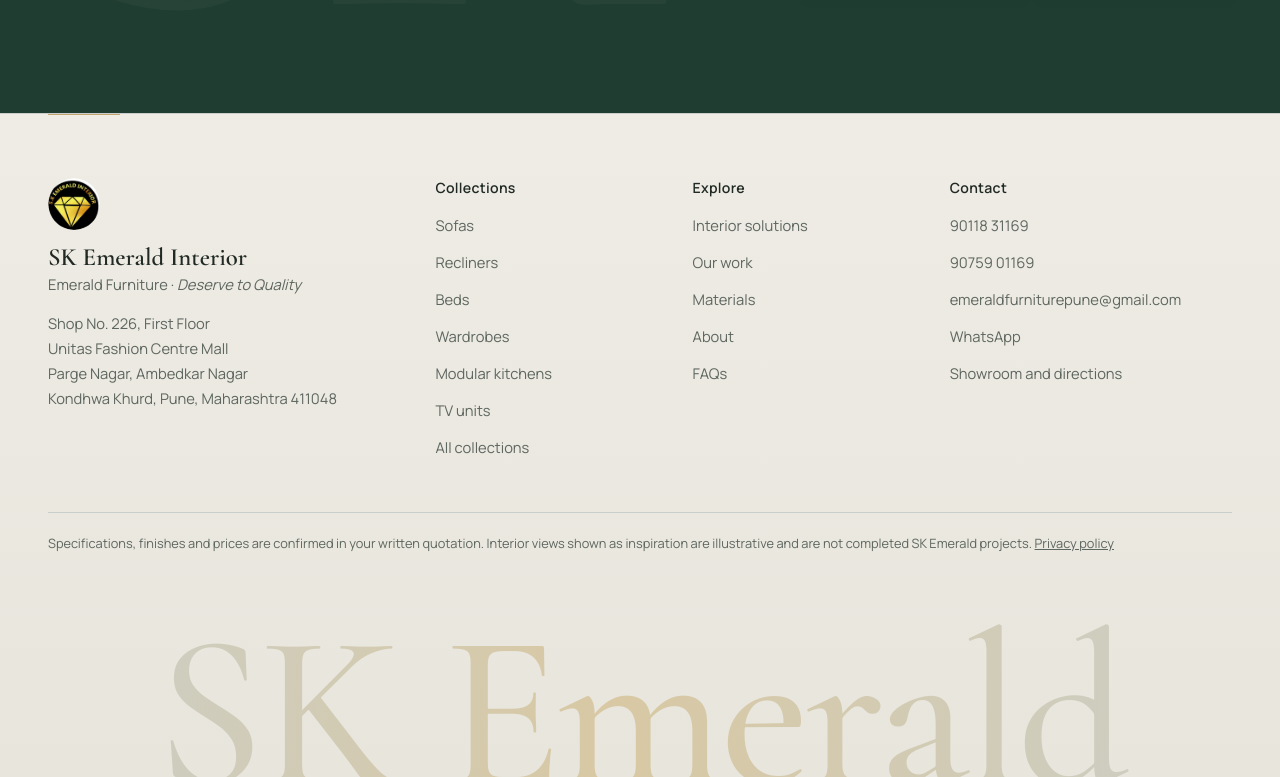
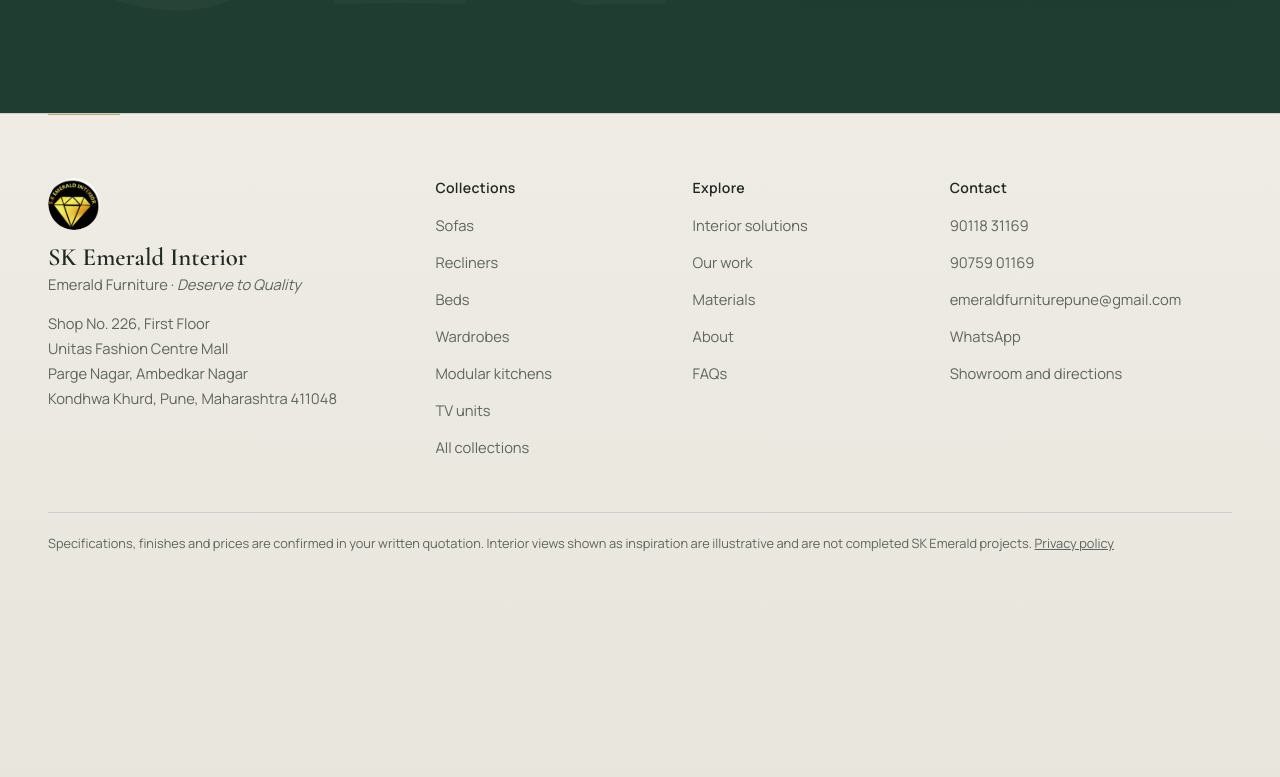
Before and after one commit to faisalahmad7/SK-emerald-landing-page, a React (Vite) app: page / in a window 1280 px wide. Shown: the part 10379-11156 px from the top of the page. Built offline with nearby package versions, Linux system fonts and the light colour scheme.

Commit message:
Mark footer signature for scroll reveal

```diff
--- a/src/components/Layout.jsx
+++ b/src/components/Layout.jsx
@@ -118,7 +118,7 @@ export function Footer() {
         </div>
         <p className="legal">Specifications, finishes and prices are confirmed in your written quotation. Interior views shown as inspiration are illustrative and are not completed SK Emerald projects. <Link to="/privacy">Privacy policy</Link></p>
       </div>
-      <div className="f-mark" aria-hidden="true">SK Emerald</div>
+      <div className="f-mark footer-wordmark" aria-hidden="true">SK Emerald</div>
     </footer>
   )
 }
```
